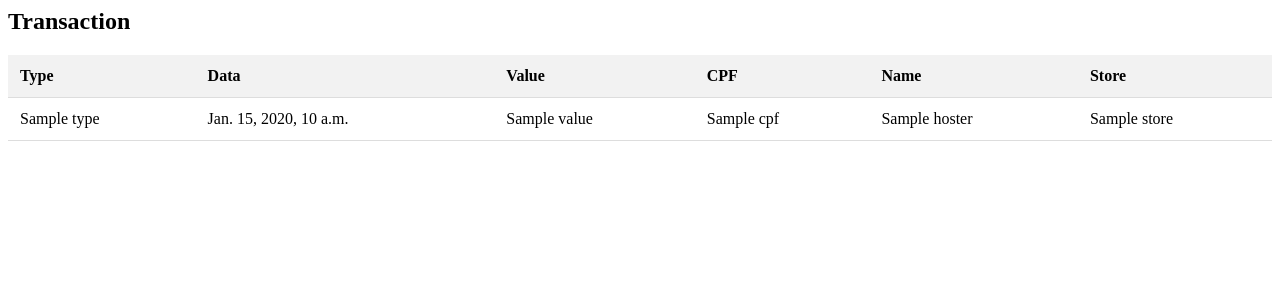
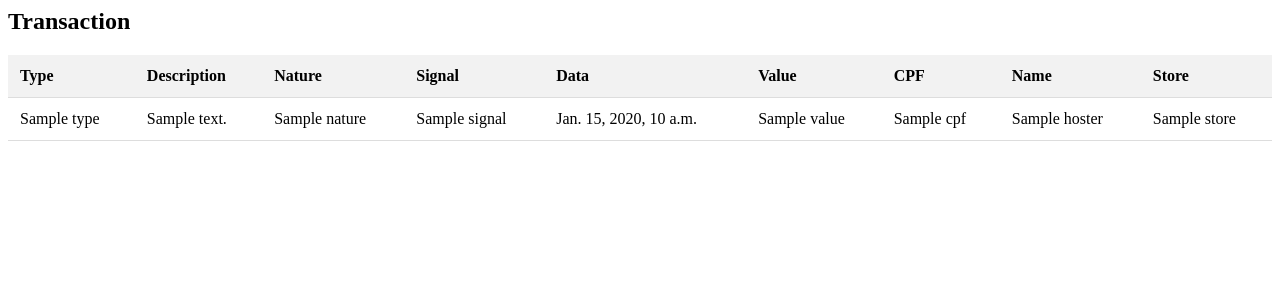
Before and after one commit to talitta-nunes/reading-txt, a Django app: template csvmodels/templates/vision.html in a window 1280 px wide. Shown: the top 300 px of the page. Run offline with Django 4.2, Linux system fonts and the light colour scheme; the template is opened without the code that fills it: most values are stand-ins (such as "Sample title", 1, 10 or a date in 2020).

Commit message:
adding new fields to the clientform model

```diff
--- a/csvmodels/templates/vision.html
+++ b/csvmodels/templates/vision.html
@@ -30,6 +30,9 @@
     <thead>
       <tr>
         <th>Type</th>
+        <th>Description</th>
+        <th>Nature</th>
+        <th>Signal</th>
         <th>Data</th>
         <th>Value</th>
         <th>CPF</th>
@@ -41,6 +44,9 @@
       {% for item in data %}
         <tr>
           <td>{{ item.type }}</td>
+          <td>{{ item.description }}</td>
+          <td>{{ item.nature }}</td>
+          <td>{{ item.signal }}</td>
           <td>{{ item.date }}</td>
           <td>{{ item.value }}</td>
           <td>{{ item.cpf }}</td>
--- a/csvmodels/views.py
+++ b/csvmodels/views.py
@@ -15,9 +15,9 @@ def index(request):
             for item in txt_data:
                 ClientForm.objects.update_or_create(
                     type=item[0:1],
-                    description =normalize_desc(item[0:1]),
-                    nature = normalize_nature(item[0:1]),
-                    signal = normalize_signal(item[0:1]),
+                    description=normalize_desc(item[0:1]),
+                    nature=normalize_nature(item[0:1]),
+                    signal=normalize_signal(item[0:1]),
                     date=datetime.strptime(item[1:9], '%Y%m%d').strftime('%m/%d/%Y'),
                     value=convert_string_to_number(item[9:19]),
                     cpf=item[19:30],
```
Also changed, not shown: csvmodels/migrations/0002_clientform_description_clientform_nature_and_more.py (added), db.sqlite3 (added).
